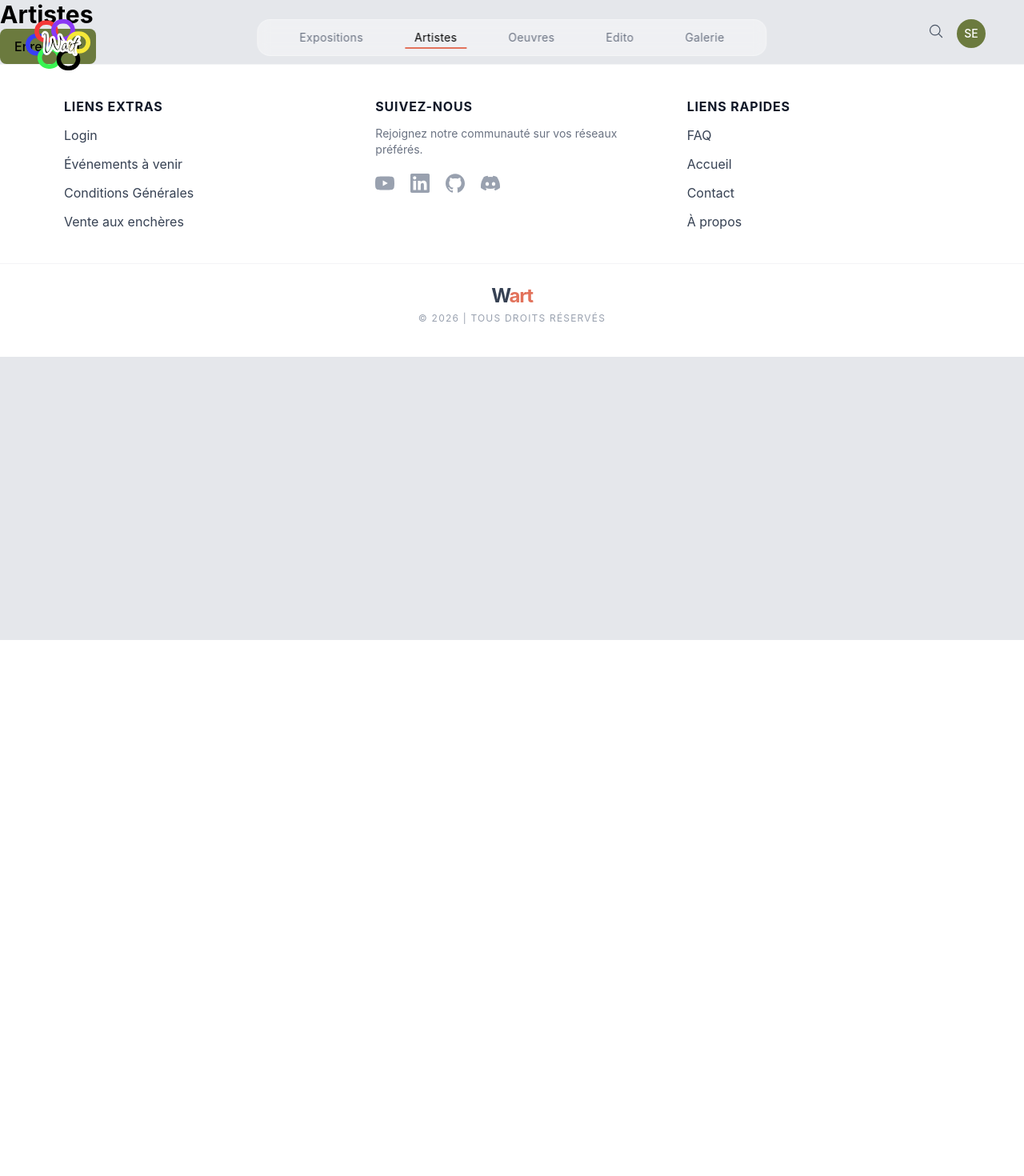
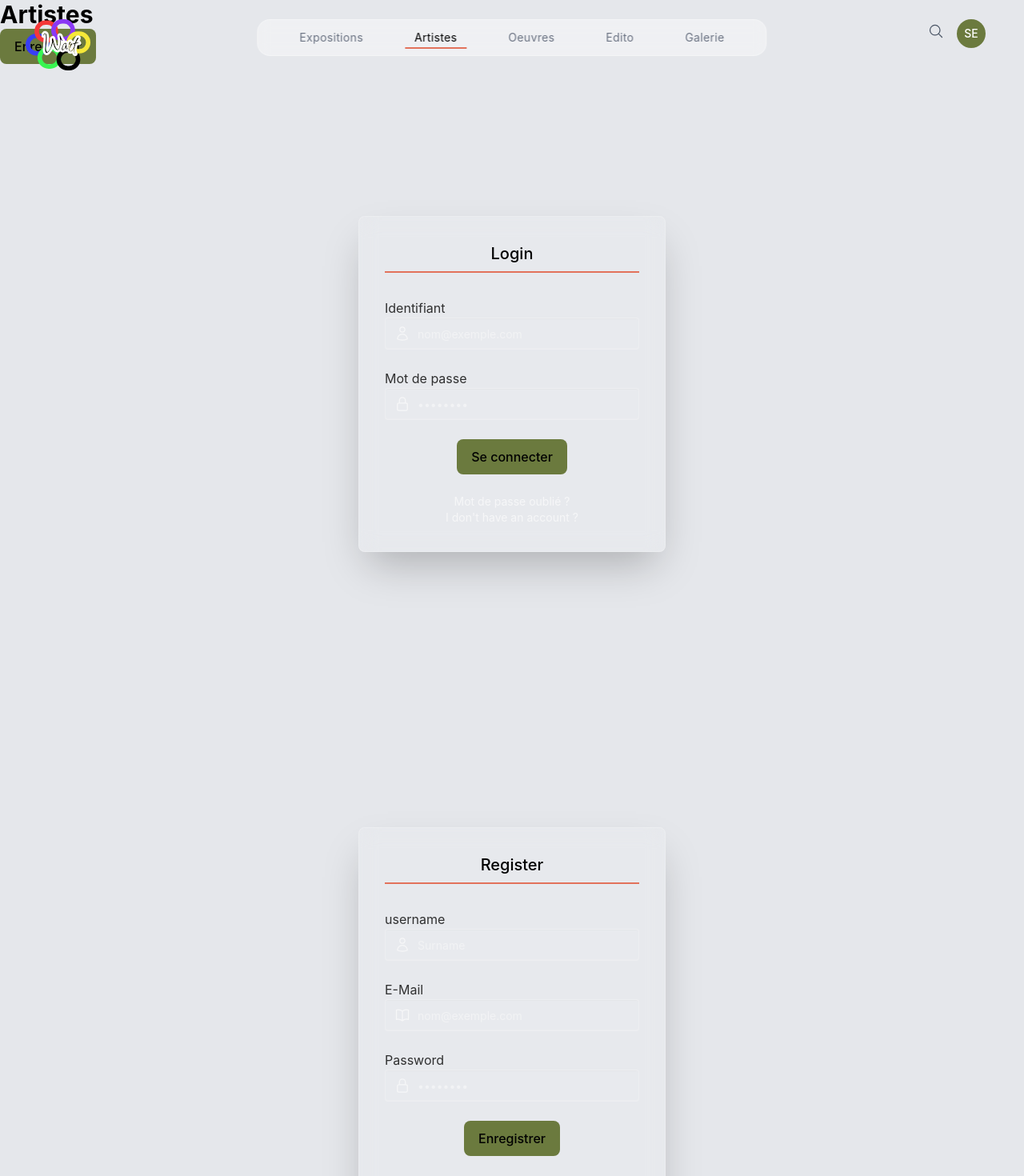
Before and after one commit to LouisNdjie/Wart, a React (Vite) app: page /artistes in a window 1280 px wide. Shown: the top 1470 px of the page at 80% size. Before the commit the page ends 800 px from the top, so only its background shows below. Built offline with nearby package versions, Linux system fonts and the light colour scheme.

Commit message:
fucking forms updated

```diff
--- a/src/Components/form.tsx
+++ b/src/Components/form.tsx
@@ -1,9 +1,14 @@
+import Button from '../Components/button';
 
 
 import { LockClosedIcon, UserIcon, BookOpenIcon } from "@heroicons/react/24/outline";
 
 
-
+const Title = ({ children }: { children: React.ReactNode }) => (
+  <h1 className="inline-block text-xl text-center font-medium pb-2  mb-8 border-b-2 border-[#E2725B]">
+    {children}
+  </h1>
+)
 
 export const Register = () =>
     {
@@ -16,13 +21,13 @@ export const Register = () =>
             <div className="absolute -inset-0.5 bg-white-60 rounded-2xl blur opacity-25 group-hover:opacity-50 transition duration-1000"></div>
 
             <div className="relative card w-96 bg-white/10 backdrop-blur-md border border-white/20 shadow-2xl p-8">
-              <h2 className="text-3xl font-bold text-center text-white mb-8">Register</h2>
+              <Title>Register</Title>
 
               <form className="space-y-6">
                 {/* Champ Utilisateur */}
                 <div className="form-control">
                   <label className="label">
-                    <span className="label-text text-white/80">username</span>
+                    <span className="label-text text-black/80">username</span>
                   </label>
                   <div className="relative">
                     <span className="absolute inset-y-0 left-0 flex items-center pl-3">
@@ -38,7 +43,7 @@ export const Register = () =>
 
                 <div className="form-control">
                   <label className="label">
-                    <span className="label-text text-white/80">E-Mail</span>
+                    <span className="label-text text-black/80">E-Mail</span>
                   </label>
                   <div className="relative">
                     <span className="absolute inset-y-0 left-0 flex items-center pl-3">
@@ -55,7 +60,7 @@ export const Register = () =>
                 {/* Champ Mot de passe */}
                 <div className="form-control">
                   <label className="label">
-                    <span className="label-text text-white/80">Password</span>
+                    <span className="label-text text-black/80">Password</span>
                   </label>
                   <div className="relative">
                     <span className="absolute inset-y-0 left-0 flex items-center pl-3">
@@ -69,11 +74,9 @@ export const Register = () =>
                   </div>
                 </div>
 
-                {/* Bouton Daisy UI customisé */}
+                {/*Bouton perso*/}
                 <div className="form-control mt-6 flex items-center justify-center">
-                  <button className="btn border-none bg-white/20 hover:bg-white/30 text-white backdrop-blur-sm transition-all duration-300" >
-                    S'inscrire
-                  </button>
+                  <Button label="Enregistrer" onClick={() => console.log('Enregistrement')} />
                 </div>
               </form>
 
@@ -101,13 +104,13 @@ export const Connexion = () =>
             <div className="absolute -inset-0.5 bg-white-60 rounded-2xl blur opacity-25 group-hover:opacity-50 transition duration-1000"></div>
 
             <div className="relative card w-96 bg-white/10 backdrop-blur-md border border-white/20 shadow-2xl p-8">
-              <h2 className="text-3xl font-bold text-center text-white mb-8">Connexion</h2>
+              <Title>Login</Title>
 
               <form className="space-y-6">
                 {/* Champ Utilisateur */}
                 <div className="form-control">
                   <label className="label">
-                    <span className="label-text text-white/80">Identifiant</span>
+                    <span className="label-text text-black/80">Identifiant</span>
                   </label>
                   <div className="relative">
                     <span className="absolute inset-y-0 left-0 flex items-center pl-3">
@@ -124,7 +127,7 @@ export const Connexion = () =>
                 {/* Champ Mot de passe */}
                 <div className="form-control">
                   <label className="label">
-                    <span className="label-text text-white/80">Mot de passe</span>
+                    <span className="label-text text-black/80">Mot de passe</span>
                   </label>
                   <div className="relative">
                     <span className="absolute inset-y-0 left-0 flex items-center pl-3">
@@ -140,9 +143,7 @@ export const Connexion = () =>
 
                 {/* Bouton Daisy UI customisé */}
                 <div className="form-control mt-6 flex items-center justify-center">
-                  <button className="btn border-none bg-white/20 hover:bg-white/30 text-white backdrop-blur-sm transition-all duration-300">
-                    Se connecter
-                  </button>
+                        <Button label="Se connecter" onClick={() => console.log('cliqué')} />
                 </div>
               </form>
 
--- a/src/Components/navbar.tsx
+++ b/src/Components/navbar.tsx
@@ -5,9 +5,9 @@ import {
 
 import {
   Bars3Icon, XMarkIcon, MagnifyingGlassIcon,
-  UserIcon, Cog6ToothIcon, ArrowRightOnRectangleIcon,ArrowLeftOnRectangleIcon
+  UserIcon, ArrowRightOnRectangleIcon,ArrowLeftOnRectangleIcon
 } from '@heroicons/react/24/outline'
-import { NavLink } from 'react-router-dom'
+import { NavLink, useNavigate } from 'react-router-dom'
 import { useEffect, useState, useRef, useCallback } from 'react'
 
 
@@ -31,6 +31,7 @@ const Navbar = ({ userInitial = 'SE' }: NavbarProps) => { //On va construire en
   const [searchOpen, setSearchOpen] = useState(false)
   const inputRef = useRef<HTMLInputElement>(null)
   const searchBlurTimer = useRef<ReturnType<typeof setTimeout> | null>(null)
+  const navigate = useNavigate()
 
   useEffect(() => {
     const onScroll = () => setScrolled(window.scrollY > 20)
@@ -74,7 +75,7 @@ const Navbar = ({ userInitial = 'SE' }: NavbarProps) => { //On va construire en
       {/* ACTIONS DROITE */}
       <div className="fixed top-6 right-8 z-50 flex items-center space-x-4">
 
-        {/* SEARCH */}
+        {/* SEARCHBAR */}
         <div className="relative">
           {searchOpen ? (
             <div className="flex items-center bg-white/90 backdrop-blur-md border border-gray-200 rounded-xl px-3 py-1 shadow-sm">
@@ -118,24 +119,20 @@ const Navbar = ({ userInitial = 'SE' }: NavbarProps) => { //On va construire en
           <MenuItems className="absolute right-0 mt-3 w-52 origin-top-right rounded-xl bg-white/90 backdrop-blur-md shadow-lg border border-gray-100 py-1">
             <MenuItem>
               {({ focus }) => (
-                <button className={`flex items-center gap-3 w-full px-4 py-2 text-sm ${focus ? 'bg-gray-100' : ''}`}>
+                <button
+                  onClick={() => navigate(`/profile`)}
+                  className={`flex items-center gap-3 w-full px-4 py-2 text-sm ${focus ? 'bg-gray-100' : ''}`}>
                   <UserIcon className="h-4 w-4 text-black" />
                   Mon profil
-                </button>
-              )}
-            </MenuItem>
-            <MenuItem>
-              {({ focus }) => (
-                <button className={`flex items-center gap-3 w-full px-4 py-2 text-sm ${focus ? 'bg-gray-100' : ''}`}>
-                  <Cog6ToothIcon className="h-4 w-4 text-black" />
-                  Paramètres
                 </button>
               )}
             </MenuItem>
             <div className="border-t my-1" />
             <MenuItem>
               {({ focus }) => (
-                <button className={`flex items-center gap-3 w-full px-4 py-2 text-sm text-red-500 ${focus ? 'bg-red-50' : ''}`}>
+                <button
+                  onClick={() => navigate(`/logout`)}
+                  className={`flex items-center gap-3 w-full px-4 py-2 text-sm text-red-500 ${focus ? 'bg-red-50' : ''}`}>
                   <ArrowRightOnRectangleIcon className="h-4 w-4" />
                   Se déconnecter
                 </button>
@@ -143,7 +140,9 @@ const Navbar = ({ userInitial = 'SE' }: NavbarProps) => { //On va construire en
             </MenuItem>
             <MenuItem>
                {({ focus }) => (
-                <button className={`flex items-center gap-3 w-full px-4 py-2 text-sm text-blue-500 ${focus ? 'bg-blue-50' : ''}`}>
+                <button
+                  onClick={() => navigate(`/register`)}
+                  className={`flex items-center gap-3 w-full px-4 py-2 text-sm text-blue-500 ${focus ? 'bg-blue-50' : ''}`}>
                   <ArrowLeftOnRectangleIcon className="h-4 w-4" />
                   Se connecter
                 </button>
--- a/src/Pages/Artistes.tsx
+++ b/src/Pages/Artistes.tsx
@@ -1,9 +1,13 @@
 import Button from '../Components/button';
+import {Connexion, Register} from '../Components/form';
+
 const Artistes = () => {
   return (
     <div className="text-black">
       <h1 className="text-3xl font-bold">Artistes</h1>
       <Button label="Enregistrer" onClick={() => console.log('cliqué')} />
+      <Connexion/>
+      <Register/>
     </div>
   );
 };
--- a/src/Pages/Home.tsx
+++ b/src/Pages/Home.tsx
@@ -117,14 +117,14 @@ const Carousel = ({ items }: { items: Exposition[] }) => {
     return () => { if (intervalRef.current) clearInterval(intervalRef.current) }
   }, [isPaused, getMax])
 
-  // Calcul du transform en ligne (plus fiable que la manipulation directe du DOM)
+
   const transformStyle = {
     transform: `translateX(-${pos * CARD_W}px)`,
   }
 
   return (
     <div
-      className="relative w-full overflow-hidden" // Ajout de overflow-hidden ici
+      className="relative w-full overflow-hidden"
       onMouseEnter={() => setIsPaused(true)}
       onMouseLeave={() => setIsPaused(false)}
     >
@@ -136,7 +136,7 @@ const Carousel = ({ items }: { items: Exposition[] }) => {
         >
           {items.map((expo) => (
             <div key={expo.id} style={{ minWidth: `${CARD_W}px` }}>
-               <CarouselCard {...expo} onClick={() => navigate(`/expositions/${expo.id}`)} />
+               <CarouselCard {...expo} onClick={() => navigate(`/oeuvres/${expo.id}`)} />
             </div>
           ))}
         </div>
```
